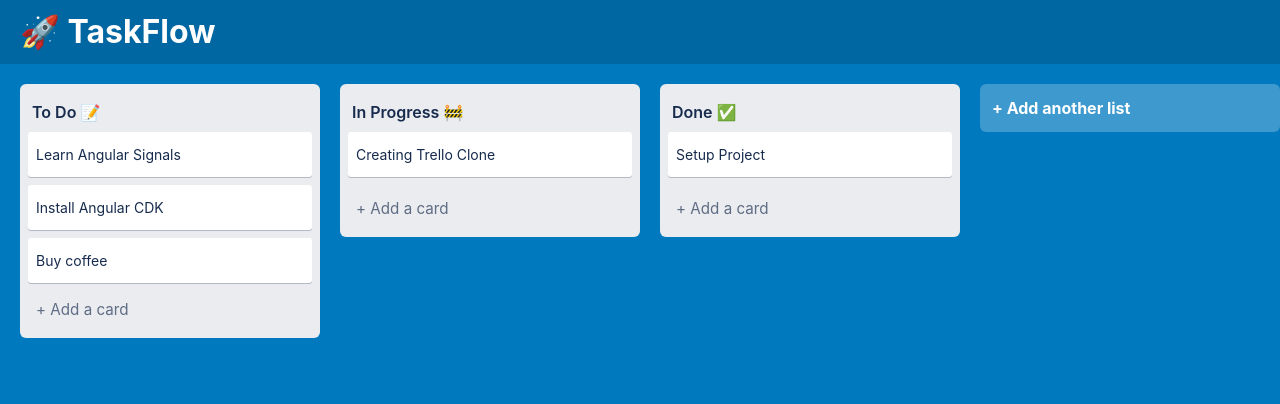
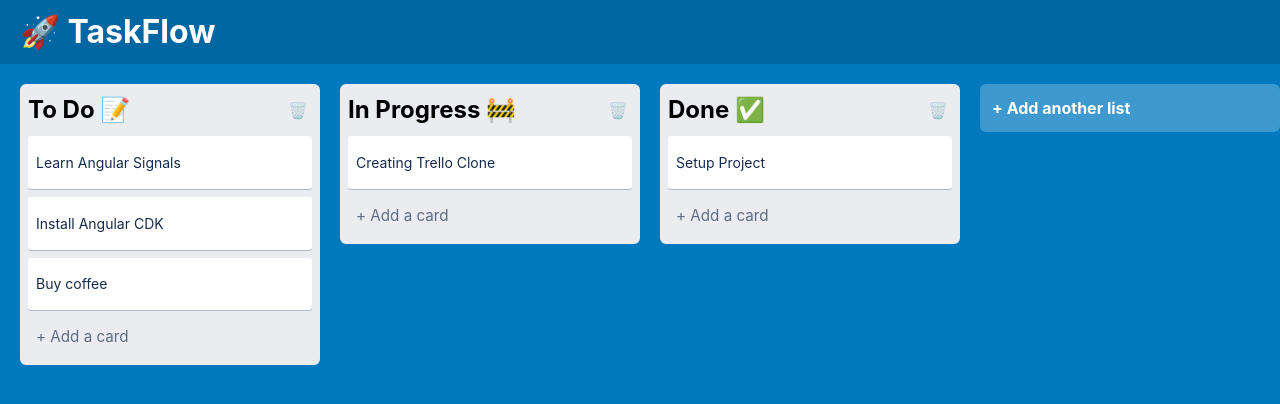
Before and after one commit to DmytroLavrov/TaskFlow, an Angular app: page / in a window 1280 px wide. Shown: the top 404 px of the page. Built offline with nearby package versions, Linux system fonts and the light colour scheme.

Commit message:
feat: add delete functionality for tasks and columns

```diff
--- a/src/app/app.component.html
+++ b/src/app/app.component.html
@@ -6,8 +6,12 @@
   <div class="board-wrapper" cdkDropListGroup cdkScrollable>
     @for (column of board.columns; track column.id) {
       <div class="column-container">
-        <h2>{{ column.title }}</h2>
-
+        <div class="column-header">
+          <h2>{{ column.title }}</h2>
+          <button class="btn-delete-col" (click)="deleteColumn(column.id)">
+            🗑️
+          </button>
+        </div>
         <div
           cdkDropList
           [cdkDropListData]="column.tasks"
@@ -16,7 +20,18 @@
         >
           @for (task of column.tasks; track task.id) {
             <div class="task-box" cdkDrag>
-              {{ task.title }}
+              <span>{{ task.title }}</span>
+
+              <button
+                class="btn-delete-task"
+                (click)="
+                  deleteTask(column.id, task.id); $event.stopPropagation()
+                "
+                title="Delete card"
+              >
+                ×
+              </button>
+
               <div *cdkDragPlaceholder class="cdk-drag-placeholder"></div>
             </div>
           }
--- a/src/app/app.component.scss
+++ b/src/app/app.component.scss
@@ -58,12 +58,28 @@
   }
 }
 
-.column-container h2 {
+.column-header {
+  @include m.flex-between;
+  margin-bottom: v.$gap-md;
+  padding-right: v.$gap-sm;
+}
+
+.btn-delete-col {
+  background: none;
+  border: none;
+  cursor: pointer;
   font-size: 1rem;
-  font-weight: 600;
-  margin: v.$gap-md 0;
-  padding-left: v.$gap-sm;
   color: v.$text-dark;
+  opacity: 0.5;
+  border-radius: v.$radius-sm;
+  transition:
+    opacity 0.2s,
+    color 0.2s;
+
+  &:hover {
+    opacity: 1;
+    color: v.$danger;
+  }
 }
 
 /* =========================
@@ -92,6 +108,31 @@
 
   &:hover {
     box-shadow: v.$shadow-hover;
+
+    .btn-delete-task {
+      opacity: 1;
+    }
+  }
+}
+
+.btn-delete-task {
+  background: none;
+  border: none;
+  color: #6b778c;
+  font-size: 1.2rem;
+  font-weight: bold;
+  cursor: pointer;
+  opacity: 0;
+  padding: 0 v.$gap-sm;
+  border-radius: v.$radius-sm;
+  transition:
+    background 0.2s,
+    color 0.2s,
+    opacity 0.2s;
+
+  &:hover {
+    background-color: #ffebe6;
+    color: #de350b;
   }
 }
 
--- a/src/app/app.component.ts
+++ b/src/app/app.component.ts
@@ -101,6 +101,19 @@ export class AppComponent {
     this.isAddingColumn = false;
   }
 
+  public deleteTask(columnId: string, taskId: string): void {
+    const column = this.board.columns.find((c) => c.id === columnId);
+    if (column) {
+      column.tasks = column.tasks.filter((t) => t.id !== taskId);
+    }
+  }
+
+  public deleteColumn(columnId: string): void {
+    if (confirm('Are you sure you want to delete this list?')) {
+      this.board.columns = this.board.columns.filter((c) => c.id !== columnId);
+    }
+  }
+
   public drop(event: CdkDragDrop<Task[]>): void {
     if (event.previousContainer === event.container) {
       // f we drag within one column (change the order)
```
